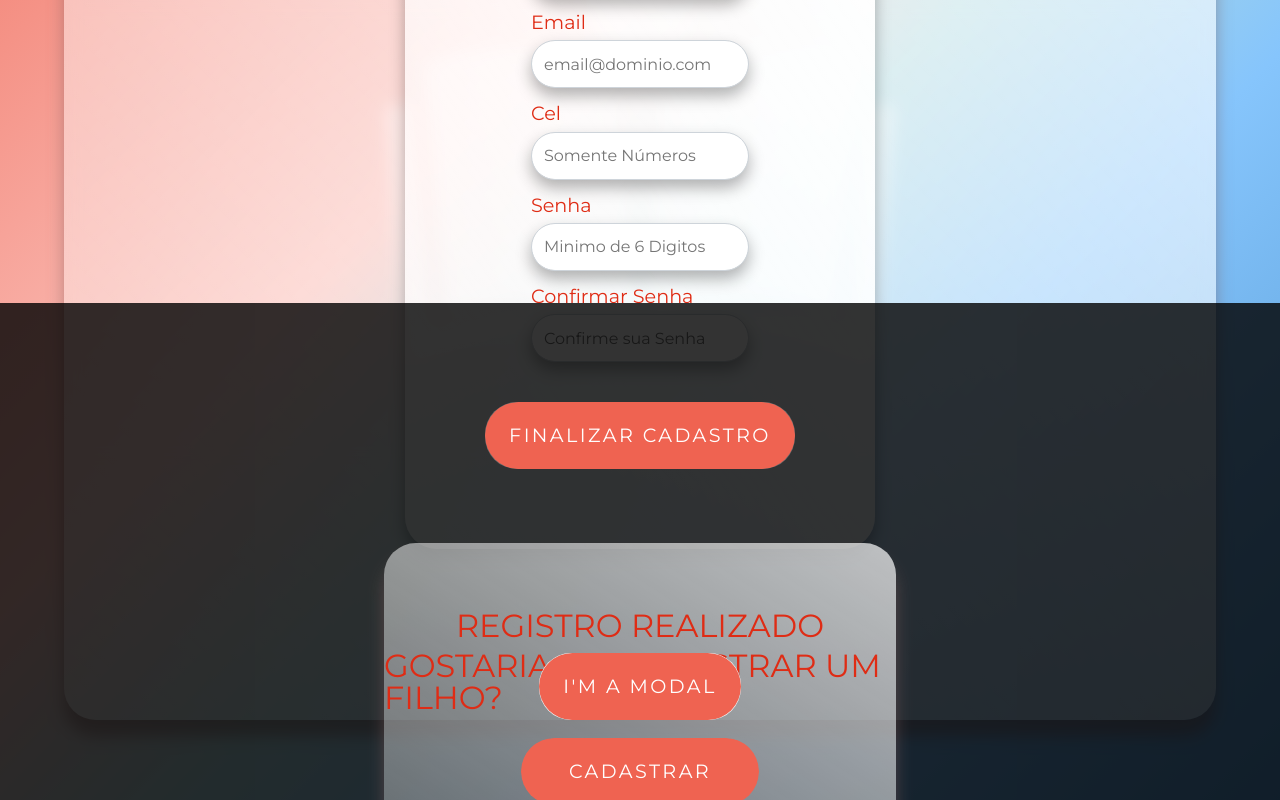
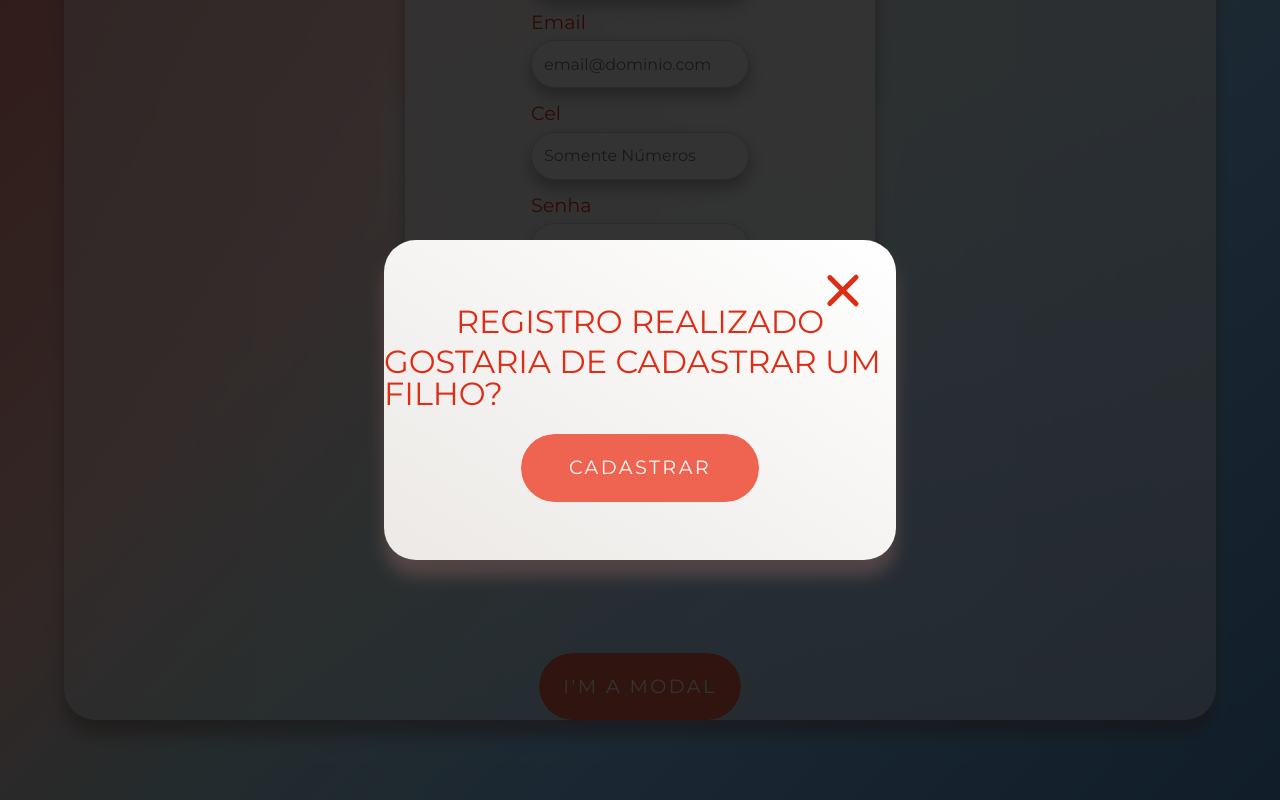
Before and after one commit to bob-mw/anjosDaEducacao, a React (Create React App) app: page /guardian in a window 1280 px wide. Both pictures are taken after a click on the button "I'M A MODAL". Shown: the part 510-1310 px from the top of the page. Built offline with nearby package versions, Linux system fonts and the light colour scheme.

Commit message:
Fixed Modal problems

```diff
--- a/src/components/Modal/index.jsx
+++ b/src/components/Modal/index.jsx
@@ -40,7 +40,10 @@ const Modal = ({ showModal, setShowModal }) => {
                     <S.Menu
                         aria-label='Close modal'
                         onClick={() => setShowModal(prev => !prev)}
-                    />
+                    >
+                        <S.Top/>
+                        <S.Bottom/>
+                    </S.Menu>
                 </S.Panel>
             </S.Overlay>
         ) : null}
--- a/src/components/Modal/styled.jsx
+++ b/src/components/Modal/styled.jsx
@@ -4,11 +4,13 @@ import { motion } from 'framer-motion'
 export const Overlay = styled.div`
     width: 100%;
     height: 100%;
+    top: 0;
     background: rgba(0, 0, 0, 0.8);
     position: fixed;
     display: flex;
     justify-content: center;
     align-items: center;
+    z-index: 10;
 `
 
 export const Panel = styled(motion.div)`
@@ -19,10 +21,9 @@ export const Panel = styled(motion.div)`
     flex-direction: column;
     justify-content: center;
     align-items: center;
-    z-index: 10;
 
     border-radius: 2rem;
-    background: linear-gradient(to left bottom, rgba(255, 255, 255, 0.7), rgba(255, 255, 255, 0.3));
+    background: linear-gradient(to left bottom, #fff, #ECE9E6);
     box-shadow:0 1rem 1rem rgba(128, 91, 91, 0.5);
 `
 
@@ -36,6 +37,7 @@ const Shape = styled(motion.span)`
     height: ${thickness}px;
     border-radius: 3px;
     background: var(--bg-darker-orange);
+    z-index: 10;
 `
 
 export const Top = styled(Shape)`
```
